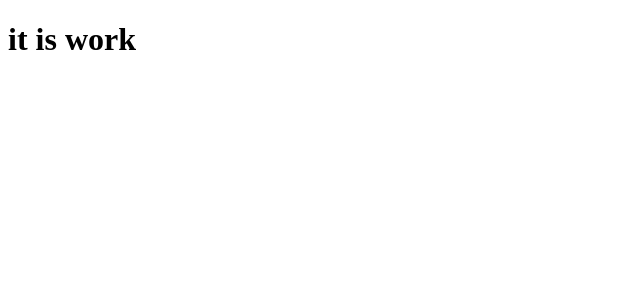
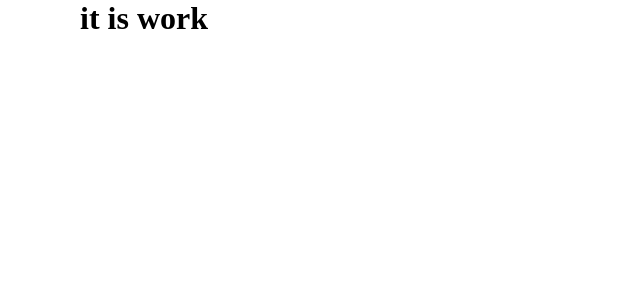
Before and after one commit to A1exsandro/blog2, a React (Create React App) app: page / in a window 1280 px wide. Shown: the top 300 px of the page, without its empty margins (0-640 px from the left). Built offline with nearby package versions, Linux system fonts and the light colour scheme.

Commit message:
changes in app.css

```diff
--- a/src/App.css
+++ b/src/App.css
@@ -1,38 +1,10 @@
-.App {
-  text-align: center;
+*{
+  padding: 0;
+  margin: 0;
+  text-decoration: none;
 }
 
-.App-logo {
-  height: 40vmin;
-  pointer-events: none;
+body {
+  padding: 0px 80px;
+  padding-bottom: 50px;
 }
-
-@media (prefers-reduced-motion: no-preference) {
-  .App-logo {
-    animation: App-logo-spin infinite 20s linear;
-  }
-}
-
-.App-header {
-  background-color: #282c34;
-  min-height: 100vh;
-  display: flex;
-  flex-direction: column;
-  align-items: center;
-  justify-content: center;
-  font-size: calc(10px + 2vmin);
-  color: white;
-}
-
-.App-link {
-  color: #61dafb;
-}
-
-@keyframes App-logo-spin {
-  from {
-    transform: rotate(0deg);
-  }
-  to {
-    transform: rotate(360deg);
-  }
-}
```
